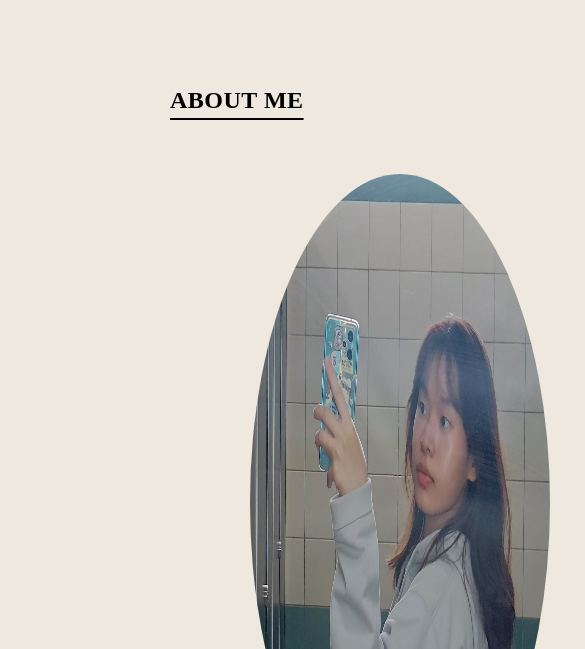
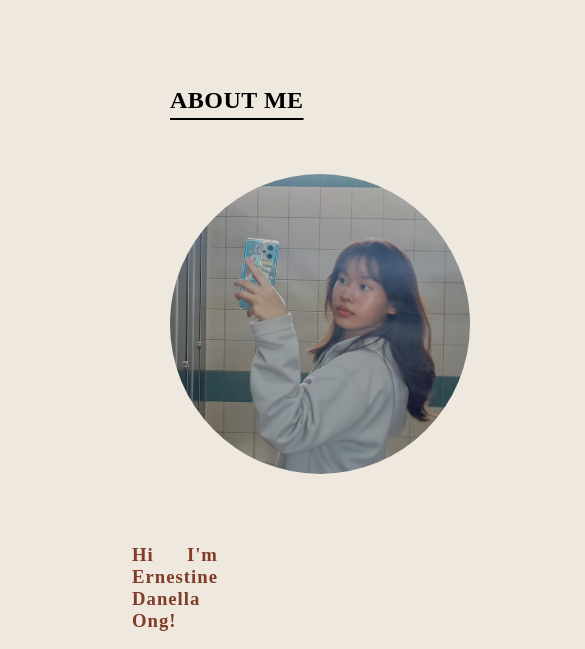
Before and after one commit to ernes-11/MidProject, a plain HTML site: page index.html in a window 390 px wide. Shown: the part 194-843 px from the top of the page, 585 px wide, since content can reach past the window. Drawn offline with Linux system fonts and the light colour scheme; a script that the page names is missing.

Commit message:
first init github

```diff
--- a/style.css
+++ b/style.css
@@ -231,3 +231,22 @@ th, td{
 .yh input{
     margin-left: auto;
 }
+
+
+@media (max-width: 1024px){
+    .background-color {
+        flex-direction: column;
+        align-items: center;
+
+    }
+
+    .aboutme{
+        flex-direction: column;
+        align-items: center;
+    }
+
+    .container1{
+        width: auto;
+    }
+
+}
```
